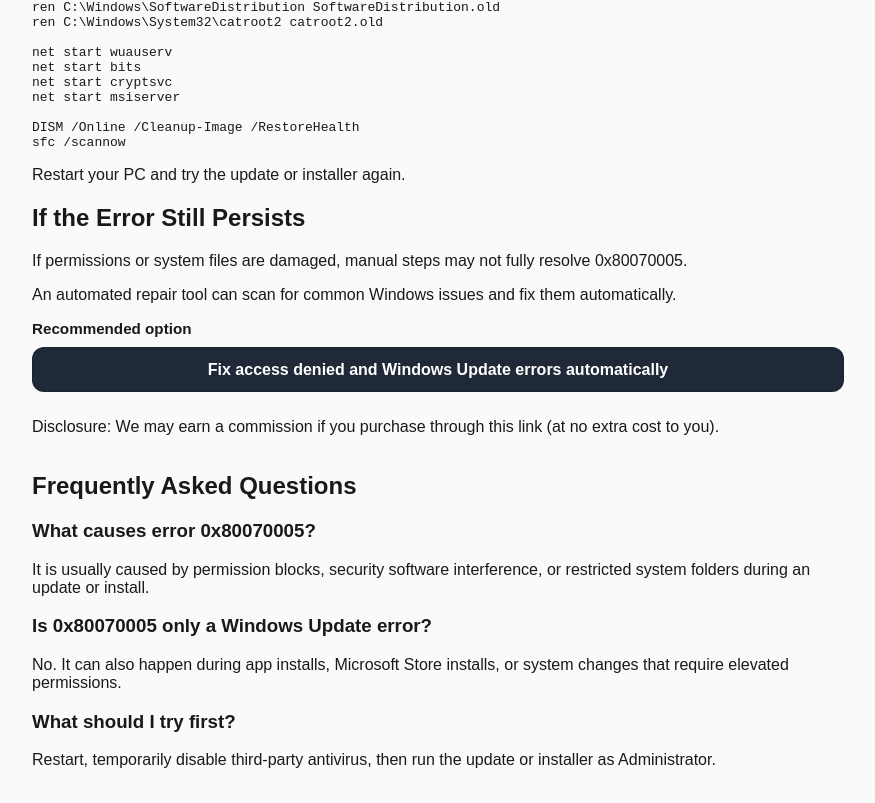
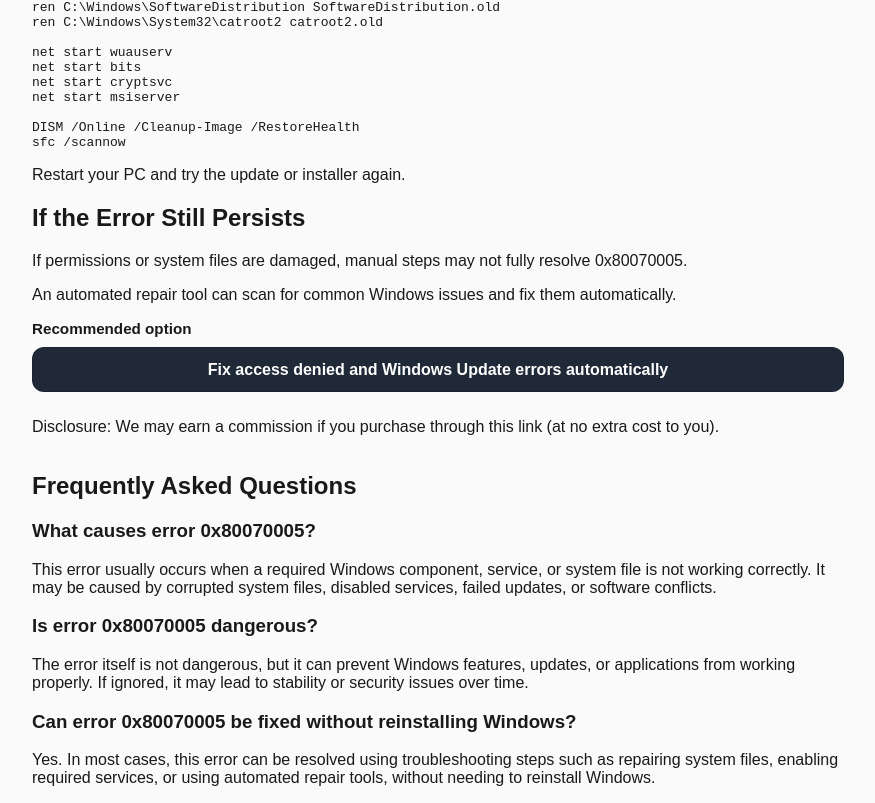
Before and after one commit to jbolton122424/my-windows-fix-site, a Next.js app: page /fix/0x80070005 in a window 1280 px wide. Shown: the part 810-1613 px from the top of the page, without its empty margins (202-1077 px from the left). Built offline with nearby package versions, Linux system fonts and the light colour scheme.

Commit message:
Add universal FAQ block to fix pages

```diff
--- a/app/fix/[code]/page.js
+++ b/app/fix/[code]/page.js
@@ -48,7 +48,9 @@
     typeof fix.affiliateCallout.ctaText === "string" &&
     fix.affiliateCallout.ctaText.trim().length > 0;
 
-  const hasFaq = fix && Array.isArray(fix.faq) && fix.faq.length > 0;
+  // ✅ We no longer require per-page FAQ data to show an FAQ.
+  // We'll always show a universal FAQ for default pages.
+  const showUniversalFaq = true;
 
   if (!fix) {
     return (
@@ -286,15 +288,33 @@
           </section>
         ) : null}
 
-        {hasFaq ? (
+        {/* ✅ Universal FAQ added to every default error page */}
+        {showUniversalFaq ? (
           <section className="section">
             <h2>Frequently Asked Questions</h2>
-            {fix.faq.map((item, idx) => (
-              <div key={`faq-${idx}`}>
-                <h3>{item.q}</h3>
-                <p>{item.a}</p>
-              </div>
-            ))}
+
+            <h3>What causes error {code}?</h3>
+            <p>
+              This error usually occurs when a required Windows component,
+              service, or system file is not working correctly. It may be caused
+              by corrupted system files, disabled services, failed updates, or
+              software conflicts.
+            </p>
+
+            <h3>Is error {code} dangerous?</h3>
+            <p>
+              The error itself is not dangerous, but it can prevent Windows
+              features, updates, or applications from working properly. If
+              ignored, it may lead to stability or security issues over time.
+            </p>
+
+            <h3>Can error {code} be fixed without reinstalling Windows?</h3>
+            <p>
+              Yes. In most cases, this error can be resolved using
+              troubleshooting steps such as repairing system files, enabling
+              required services, or using automated repair tools, without
+              needing to reinstall Windows.
+            </p>
           </section>
         ) : null}
       </article>
```
